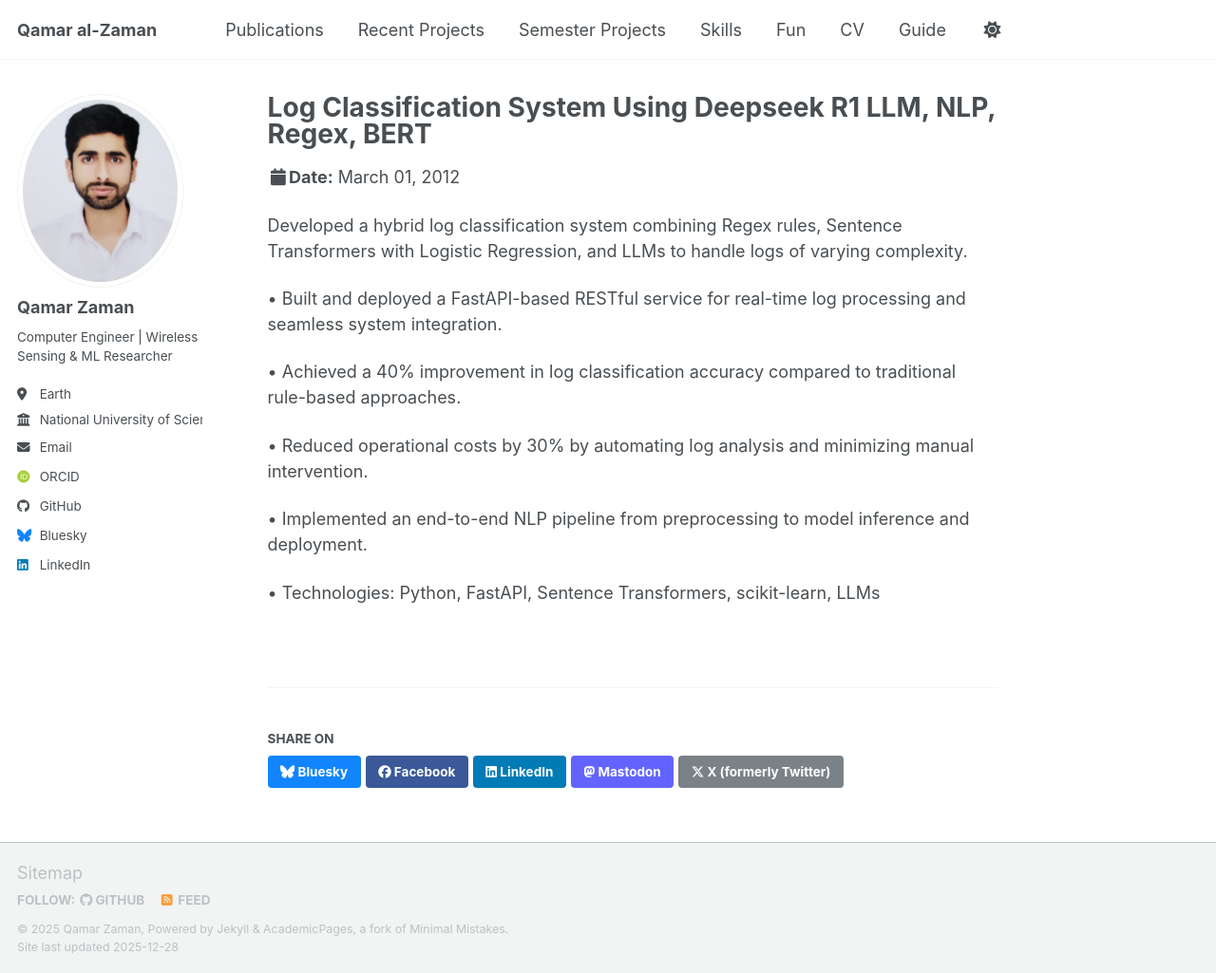
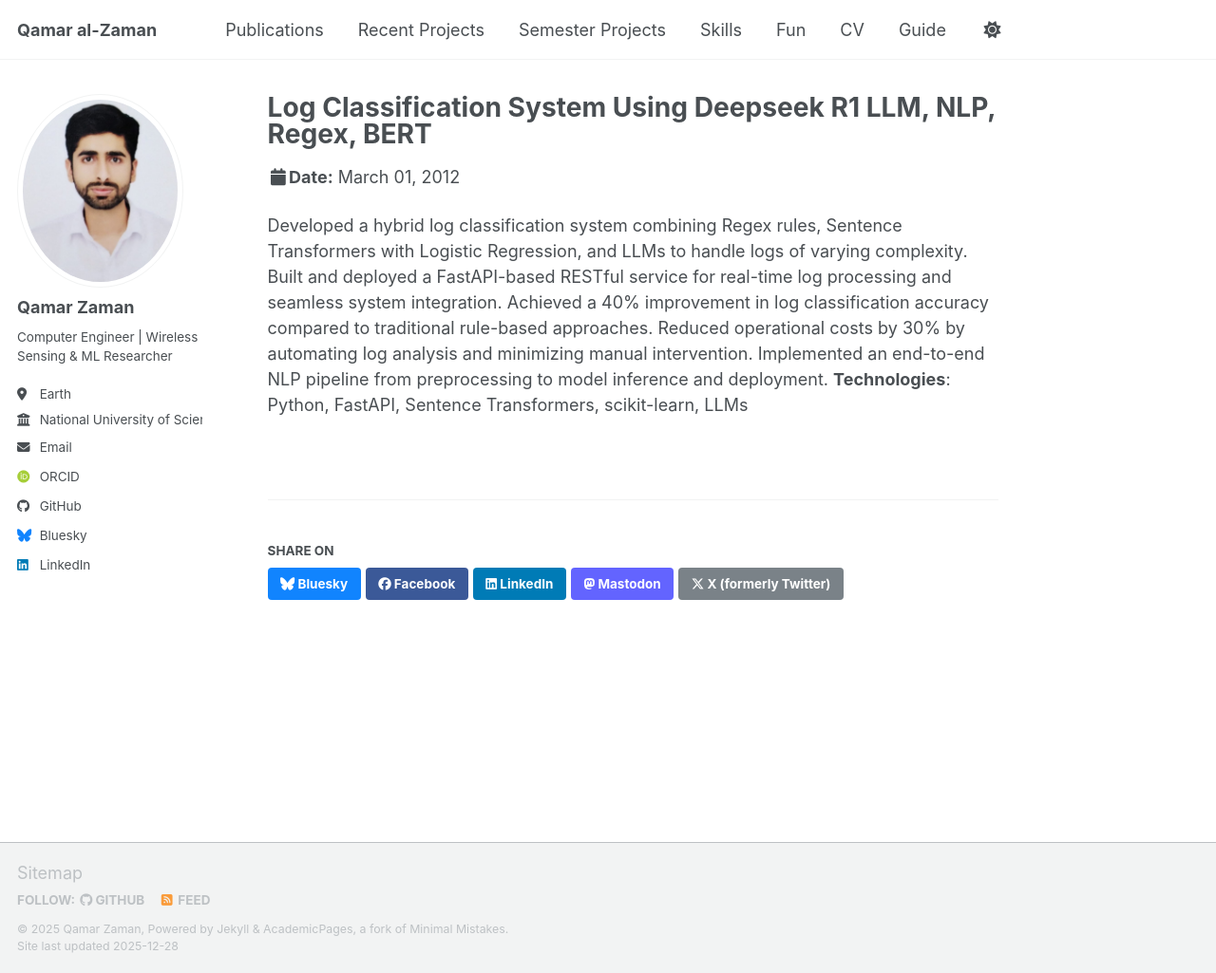
Before and after one commit to qzaman243/qzaman243.github.io, a Jekyll site: the page built from _talks/2012-03-01-talk-1.md, in a window 1280 px wide and 1025 px high. Shown: the whole window at 95% size. Built offline with Jekyll 4.4.1, drawn with Linux system fonts in a browser that asks for light colours; some web fonts are replaced; a script bundle is joined from its source files by our own code; library files that are not in the unit come from our copies.

```diff
--- a/_talks/2012-03-01-talk-1.md
+++ b/_talks/2012-03-01-talk-1.md
@@ -9,13 +9,8 @@ venue: ""
 ---
 Developed a hybrid log classification system combining Regex rules, Sentence Transformers with Logistic Regression, and
 LLMs to handle logs of varying complexity.
-
-• Built and deployed a FastAPI-based RESTful service for real-time log processing and seamless system integration.
-
-• Achieved a 40% improvement in log classification accuracy compared to traditional rule-based approaches.
-
-• Reduced operational costs by 30% by automating log analysis and minimizing manual intervention.
-
-• Implemented an end-to-end NLP pipeline from preprocessing to model inference and deployment.
-
-• Technologies: Python, FastAPI, Sentence Transformers, scikit-learn, LLMs
+Built and deployed a FastAPI-based RESTful service for real-time log processing and seamless system integration.
+Achieved a 40% improvement in log classification accuracy compared to traditional rule-based approaches.
+Reduced operational costs by 30% by automating log analysis and minimizing manual intervention.
+Implemented an end-to-end NLP pipeline from preprocessing to model inference and deployment.
+**Technologies**: Python, FastAPI, Sentence Transformers, scikit-learn, LLMs
```
